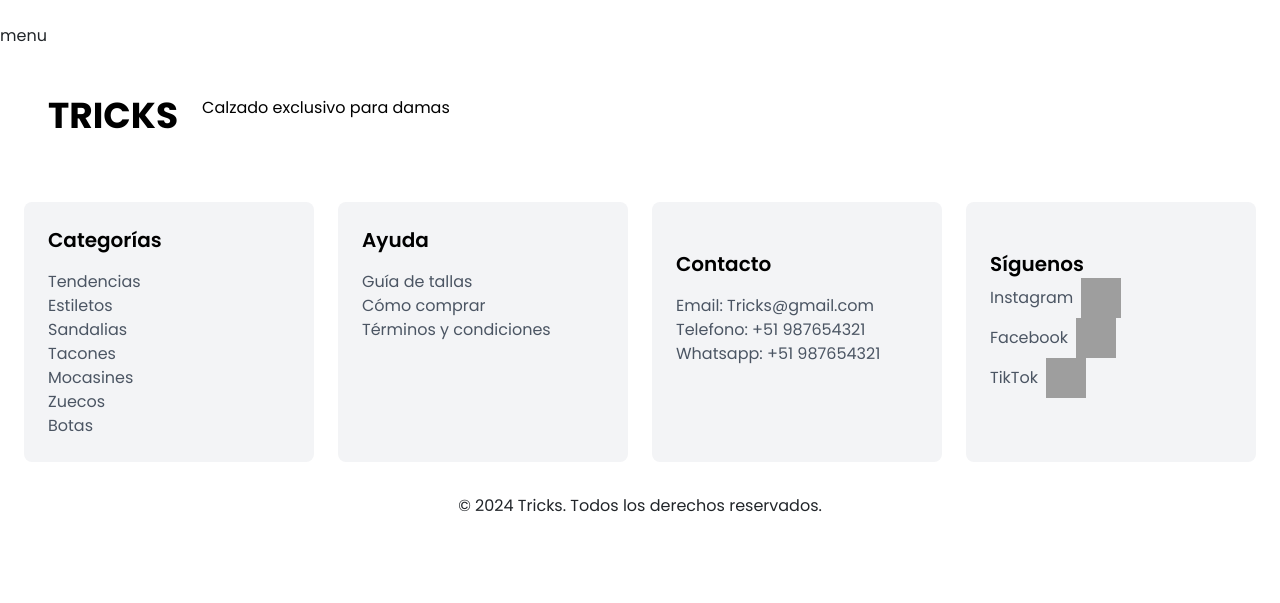
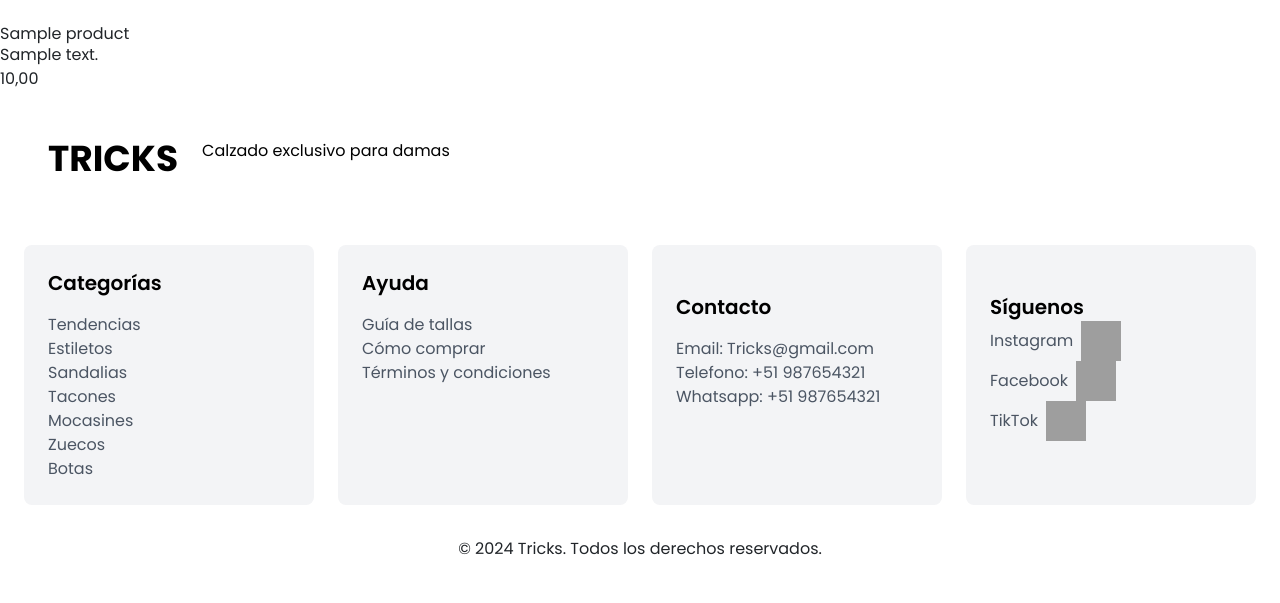
Before and after one commit to AJoelCastro/ProyectoTricks, a Django app: page /favorito/menu_favoritos/ in a window 1280 px wide. Shown: the part 197-800 px from the top of the page. Run offline with Django 5.2, Linux system fonts and the light colour scheme; a user stored in the database is signed in; tables that the repository leaves empty hold one stand-in row (values such as "Sample post"); some libraries are stand-ins or nearby versions; grey boxes are pictures that could not be loaded.

Commit message:
favorites

```diff
--- a/favorito/urls.py
+++ b/favorito/urls.py
@@ -4,4 +4,6 @@ from . import views
 urlpatterns = [
     path('menu_favoritos/', views.menu_favoritos, name="menu_favoritos"),
     path('accounts/', include('django.contrib.auth.urls')),
+    path('<int:product_id>/', views.add_to_favorites, name='add_to_favorites'),
+    path('<int:product_id>/', views.remove_from_favorites, name='remove_from_favorites'),
 ]
--- a/favorito/views.py
+++ b/favorito/views.py
@@ -1,6 +1,19 @@
-from django.shortcuts import render
+from django.shortcuts import render, get_object_or_404, redirect
 from django.contrib.auth.decorators import login_required
+from .models import Favorite
+from Product.models import Product
 
 @login_required
 def menu_favoritos(request):
-    return render(request, 'menu_favoritos.html', {})
+    favorites = Favorite.objects.filter(user=request.user)
+    return render(request, 'menu_favoritos.html', {'favorites': favorites})
+
+def add_to_favorites(request, product_id):
+    product = get_object_or_404(Product, id=product_id)
+    Favorite.objects.create(user=request.user, product=product)
+    return redirect('menu_favoritos')
+
+def remove_from_favorites(request, product_id):
+    product = get_object_or_404(Product, id=product_id)
+    Favorite.objects.filter(user=request.user, product=product).delete()
+    return redirect('menu_favoritos')
--- a/templates/Product/product_list_tendencias.html
+++ b/templates/Product/product_list_tendencias.html
@@ -9,7 +9,7 @@
             <div class="bg-white lg:col-span-1 md:col-span-2 col-span-2 ">
                 <div class="flex">
                     <img src="{{ product.images.first.image_url}}" alt="">
-                    <a class="-mx-12 my-4 h-7 w-7" href="#">
+                    <a class="-mx-12 my-4 h-7 w-7" href="{% url 'add_to_favorites' product.id %}">
                         <ion-icon name="heart-outline" class="text-red-500"></ion-icon>
                     </a>
                 </div>
--- a/templates/menu_favoritos.html
+++ b/templates/menu_favoritos.html
@@ -1,4 +1,12 @@
 {% extends "./layouts/base.html" %}
 {% block main %}
-    <div>menu</div>
+    <div>
+        {% for favorite in favorites %}
+            <div>
+                <h2>{{ favorite.product.name }}</h2>
+                <p>{{ favorite.product.description }}</p>
+                <p>{{ favorite.product.price }}</p>
+            </div>
+        {% endfor %}
+    </div>
 {% endblock %}
```
